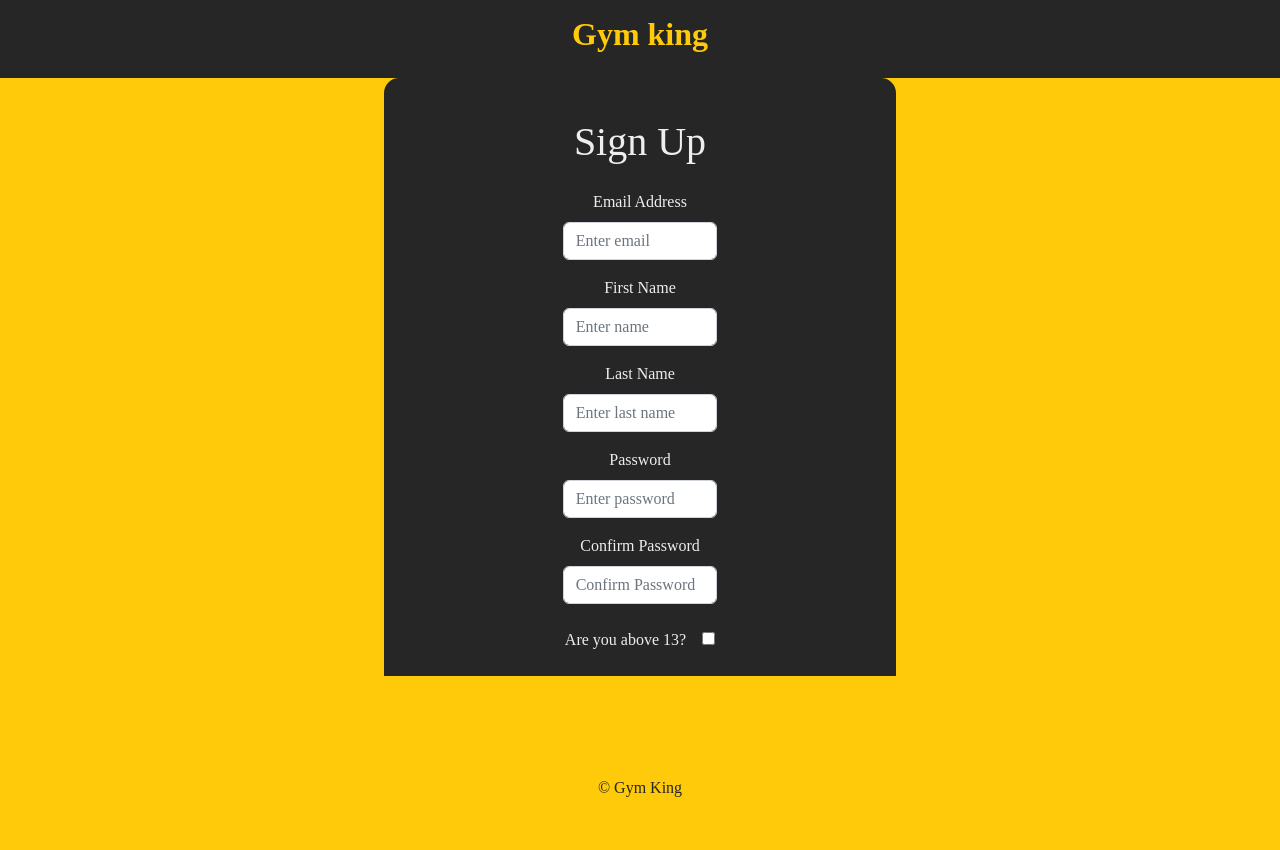
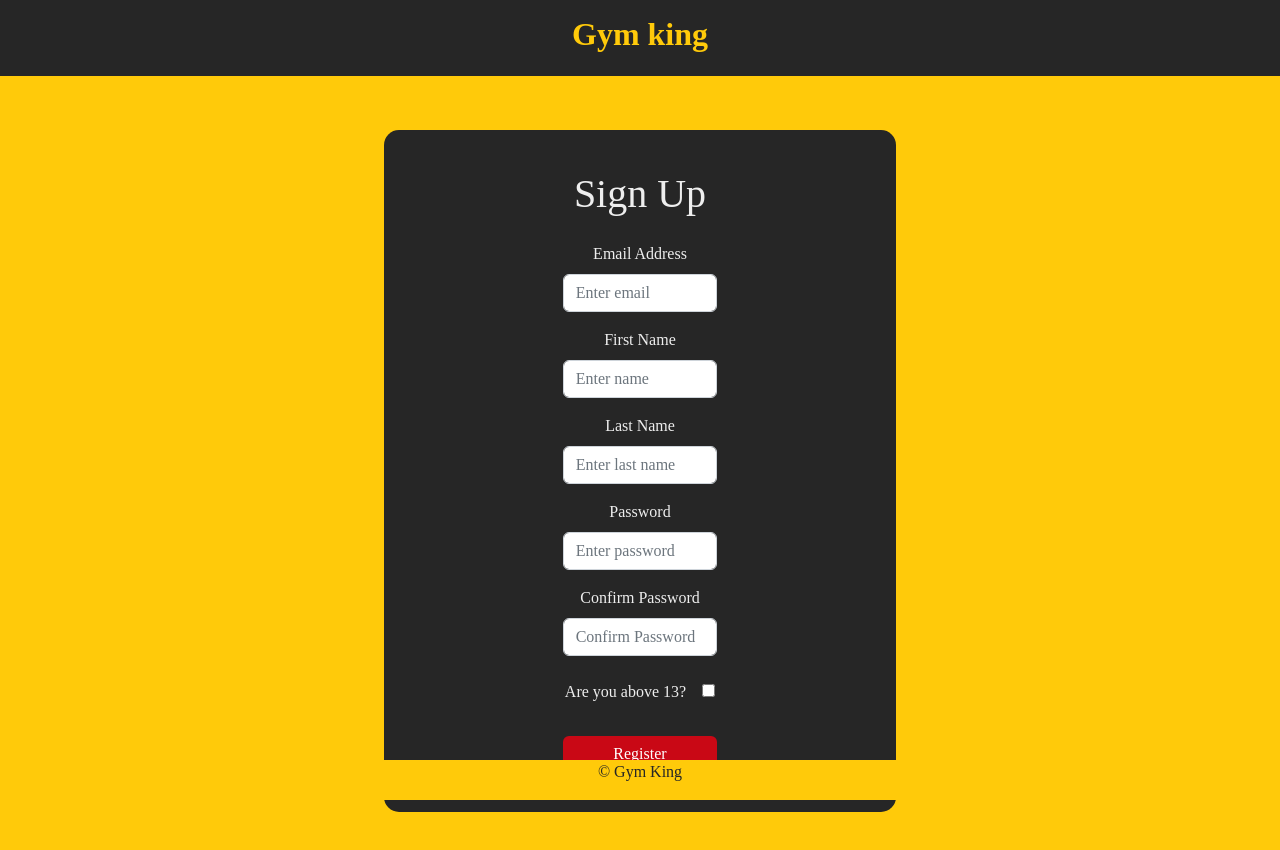
Before and after one commit to bakuganmw/front-gym, a React (Create React App) app: page /register in a window 1280 px wide. Shown: the top 850 px of the page. After the commit the page ends 812 px from the top, so only its background shows below. Built offline with nearby package versions, Linux system fonts and the light colour scheme.

Commit message:
login and register correction

```diff
--- a/src/components/LoginSection/ContainerStyle.css
+++ b/src/components/LoginSection/ContainerStyle.css
@@ -2,8 +2,6 @@
 .backgroundBody {
   background-color: #ffca0a;
   width: auto;
-  padding-bottom: 30px;
-  min-height: 100vh;
   position: relative; /* Added position relative */
 }
 
@@ -11,7 +9,7 @@
   padding-top: 10px;
   background-color: var(--dark-bg);
   position: relative;
-  height: 78px;
+  height: 76px;
 }
 
 #login {
@@ -22,7 +20,8 @@
 }
 
 #FormContainer {
-  margin: 100px auto;
+  position: inherit;
+  top: 13vh;
   padding: 40px 0;
   width: 40%;
   border-radius: 15px;
@@ -33,12 +32,10 @@
 /* login footer */
 .loginFooter {
   color: var(--dark-bg);
-  margin: 0;
 }
 
 .Footerbackground {
   width: auto;
-  padding-top: 100px;
   background-color: #ffca0a;
   position: absolute; /* Changed to position absolute */
   bottom: 0; /* Positioned at the bottom */
```
Also changed, not shown: src/App.css (deleted, +0 -38 lines).
